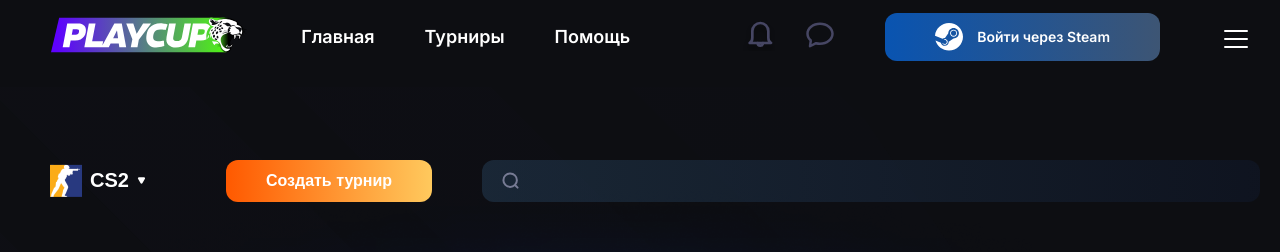
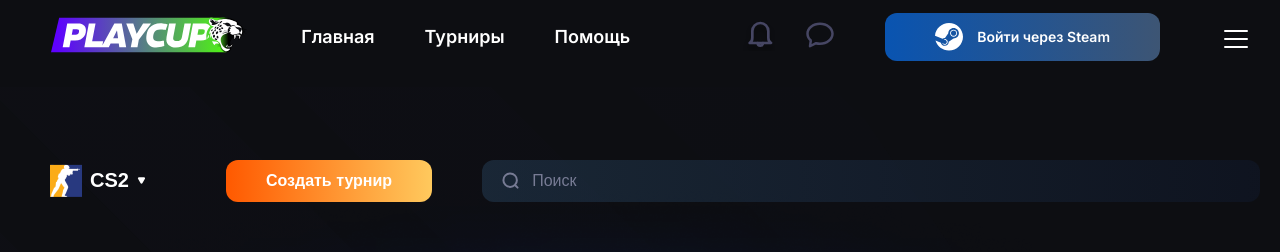
Before and after one commit to Santr1na/playcupWeb, a React (Create React App) app: page /tournaments in a window 1280 px wide. Shown: the top 252 px of the page. Built offline with nearby package versions, Linux system fonts and the light colour scheme; a web font is replaced by a local one.

Commit message:
four commit

```diff
--- a/src/component/Menu/ActiveGame/ActiveGame.css
+++ b/src/component/Menu/ActiveGame/ActiveGame.css
@@ -22,7 +22,7 @@
 }
 
 .full-select-game-menu{
-    margin-top: 16px;
+
     width: 100%;
     border-radius: 12px;
     background-color: #22242e;
--- a/src/component/pages/Tournaments/Tournaments.js
+++ b/src/component/pages/Tournaments/Tournaments.js
@@ -1,4 +1,4 @@
-import React from "react";
+import React , { useState } from "react";
 import './Tournaments.css';
 import Header from "../../Header/Header";
 import Footer from "../../Footer/Footer";
@@ -6,6 +6,7 @@ import ActiveGame from '../../Menu/ActiveGame/ActiveGame';
 
 
 function Tournaments(){
+    const [value, setValue] = useState('');
     return(
         <>
             <Header />
@@ -30,7 +31,7 @@ function Tournaments(){
                     </button>
 
                     <div class="back-search-tournaments">
-                        <input class="search-tournaments" type="text"/>
+                        <input class="search-tournaments" type="text" placeholder="Поиск" value={value} onChange={(e) => setValue(e.target.value)}/>
                     </div>
                 </div>
 
```
